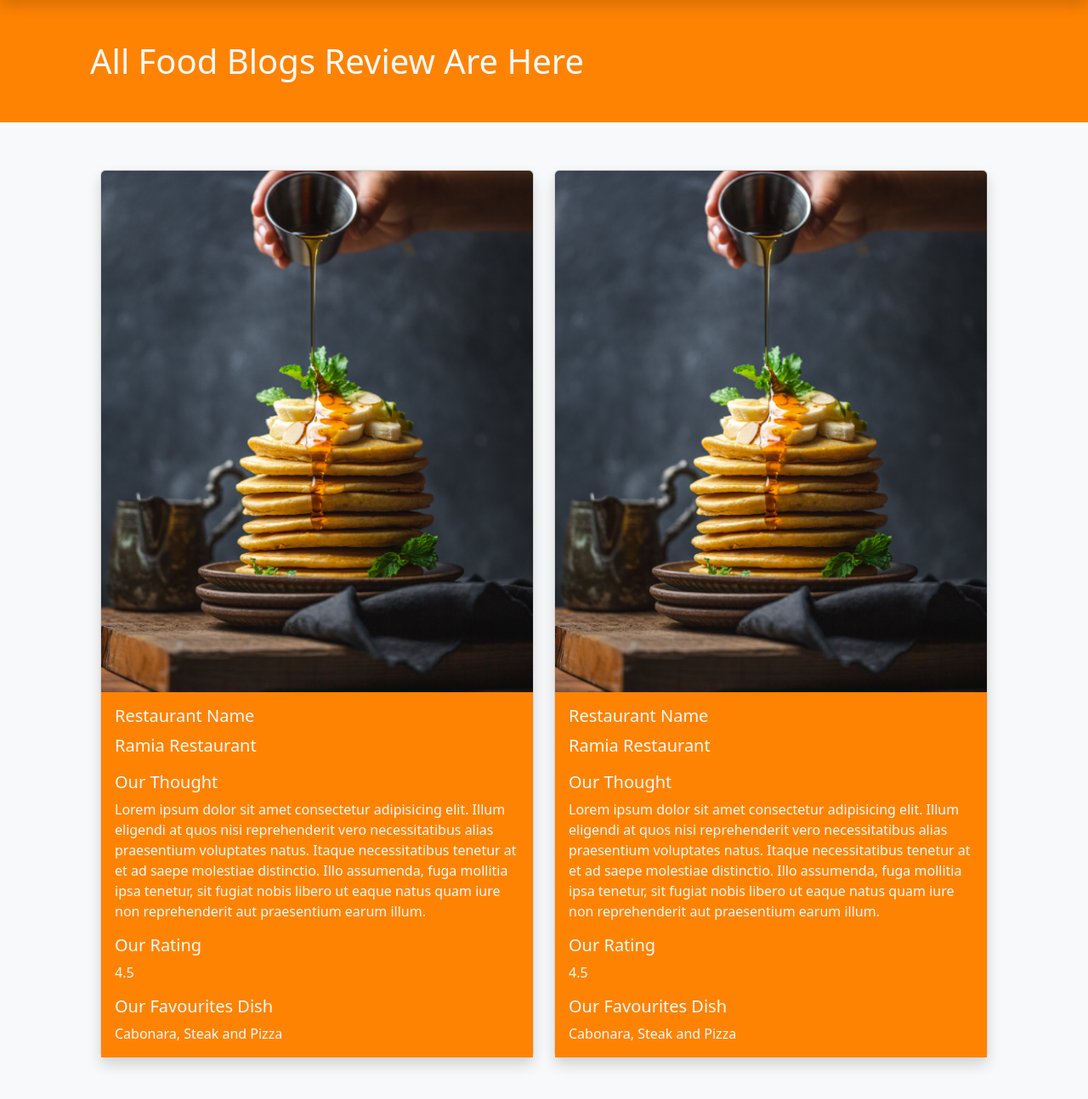
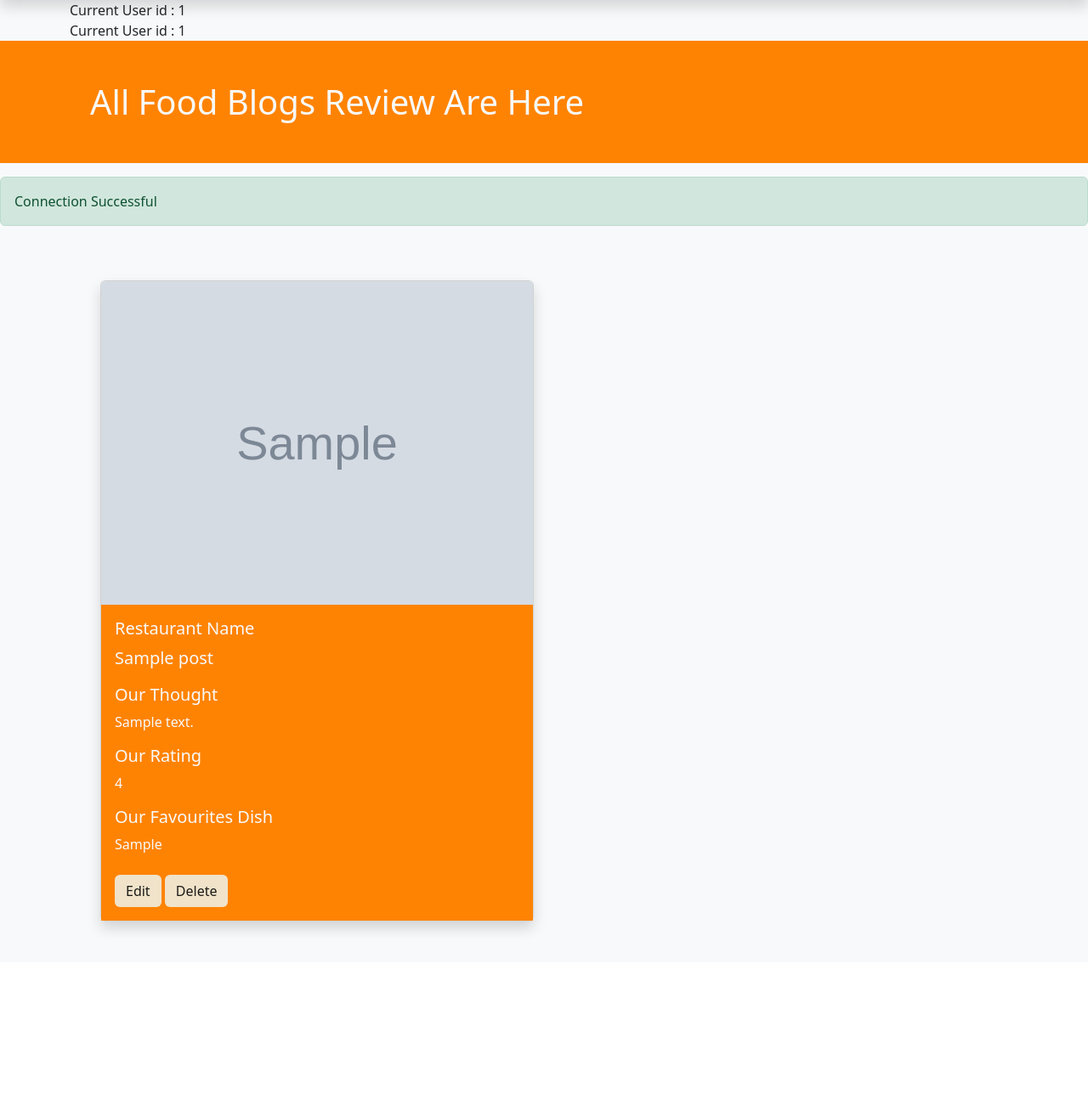
Before and after one commit to froyplus000/Jumblr_Food_Blog_Review, a PHP site: page /posts.php in a window 1280 px wide. Shown: the part 56-1350 px from the top of the page at 85% size. After the commit the page ends 1157 px from the top, so only its background shows below. Run offline with PHP 8.4, Linux system fonts and the light colour scheme; a user stored in the database is signed in; tables that the repository leaves empty hold one stand-in row (values such as "Sample post"); grey boxes marked "Sample" are stand-in pictures.

Commit message:
4.0 - Display Posts to user
New

- Display Posts to user in posts.php
- Only show Edit & Delete button of each post for Logged In User who create that post

NOTE

header.php
- Added Test display Current User 'userId' and 'userUid' (REMEMBER TO DELETE THIS LATER ON)

createpost.inc.php
- Save current userId to variable in order to use in SQL INSERT Query (Placeholder) -> $currentUserId

```diff
--- a/header.php
+++ b/header.php
@@ -9,7 +9,7 @@
     <!-- Bootstrap 5 CSS Link -->
     <link href="https://cdn.jsdelivr.net/npm/bootstrap@5.2.0/dist/css/bootstrap.min.css" rel="stylesheet" integrity="sha384-gH2yIJqKdNHPEq0n4Mqa/HGKIhSkIHeL5AyhkYV8i59U5AR6csBvApHHNl/vI1Bx" crossorigin="anonymous">
     <!-- Custom CSS link -->
-    <link rel="stylesheet" href="./css/style.css">
+    <link rel="stylesheet" href="./style.css">
 
     <title>Jumblr | Food Blog Review</title>
 
@@ -114,3 +114,23 @@
 
 
     <!-- END: NAVBAR -->
+
+
+  <div class="container">
+    <?php
+
+
+        //! Test Display current USER id
+
+        if(isset($_SESSION['userId'])){
+          echo "Current User id : " . $_SESSION['userId'] . "</br>";
+          echo "Current User id : " . $_SESSION['userUid'];
+        } else {
+          echo "Current User id : None";
+          echo "Current User Uid : None";
+        }
+
+
+    ?>
+
+  </div>
--- a/include/createpost.inc.php
+++ b/include/createpost.inc.php
@@ -10,6 +10,7 @@
     require './connect.inc.php';
 
     //? 4. Save POST data to variables
+    $currentUserId = $_SESSION['userId'];
     $restaurantName = $_POST['restaurantName'];
     $imageurl = $_POST['imageurl'];
     $comment = $_POST['comment'];
@@ -37,7 +38,7 @@
         } else {
 
             // Bind User data with statement and Escape string
-            mysqli_stmt_bind_param($statement, "isssds", $_SESSION['userId'], $restaurantName, $imageurl, $comment, $rating, $favouriteDish);
+            mysqli_stmt_bind_param($statement, "isssds", $currentUserId, $restaurantName, $imageurl, $comment, $rating, $favouriteDish);
 
             // Execute SQL statement with User data
             mysqli_stmt_execute($statement);
--- a/posts.php
+++ b/posts.php
@@ -1,11 +1,19 @@
 <?php require "./header.php"; ?>
 
+<!-- Heading -->
+<section class="secondarybg">
+    <div class="container text-start text-light">
+        <h1 class="pt-5 pb-5 p-4">All Food Blogs Review Are Here</h1>
+    </div>
+</section>
+
+<!-- Dynamic - Post successfully created - createpost.inc.php -->
 <?php
 
     if(isset($_GET['post']) == "success"){
         echo '
             <h1>
-                <div class="alert text-light rounded-pill text-center shadow errorbg mt-5" role="alert">
+                <div class="alert text-light rounded-pill text-center shadow errorbg" role="alert">
                     Post had been Created!
                 </div>
             </h1>
@@ -13,25 +21,111 @@
     }
 
 ?>
-<!-- Heading -->
-<section class="secondarybg">
-    <div class="container text-start text-light">
-        <h1 class="pt-5 pb-5 p-4">All Food Blogs Review Are Here</h1>
-    </div>
-</section>
+
+
+<!-- Query DB for all posts -->
+
+<?php
+    // Connect to DB
+    require "./include/connect.inc.php";
+    // Save SQL query to variable
+    $sql = "SELECT id, idUsers, restaurantName, imageurl, comment, rating, favouriteDish FROM posts";
+    // Run SQL Query and save to Variable
+    $result = mysqli_query($conn, $sql);
+
+?>
+
+
+
+
+
 
 <div class="container p-5">
+    <div class="row row-cols-1 row-cols-md-2 g-4">
+
+        <?php
+            // Check that rows are exist in DB, (if any data in DB) run code in this if statement
+            if(mysqli_num_rows($result) > 0){
+
+                // Declare output variable
+                $output = "";
+                    // while loop, convert result to an array and store in variable
+                    while($row = mysqli_fetch_assoc($result)) {
+                        // Join output cards together with .=
+                        $output .=
+                        '
+
+                                <div class="col">
+                                    <div class="card shadow text-light" id="'. $row['id'] .'">
+                                        <img src="./uploads/'. $row['imageurl'] .'" class="card-img-top post-image" alt="'. $row['restaurantName'] .'">
+                                        <div class="card-body">
+                                            <h5 class="card-title">Restaurant Name</h5>
+                                            <p class="card-text lead">'. $row['restaurantName'] .'</p>
+                                            <h5 class="card-title">Our Thought</h5>
+                                            <p class="card-text">
+                                                '. $row['comment'] .'
+                                            </p>
+                                            <h5 class="card-title"> Our Rating</h5>
+                                            <p class="card-text">'. $row['rating'] .'</p>
+                                            <h5 class="card-title">Our Favourites Dish</h5>
+                                            <p class="card-text">'. $row['favouriteDish'] .'</p>
+                                            ';
+
+
+                                            // Edit And Delete Button, Only visible if user are loggedin and userId match with idUsers in posts row data
+                                            if(isset($_SESSION['userId']) && $_SESSION['userId'] == $row['idUsers']){
+                                                $output .= '
+                                                <div class="admin-btn">
+                                                  <a href="editpost.php?id=' . $row['id'] . '" class="btn primarybtn mt-2">Edit</a>
+                                                  <a href="includes/deletepost.inc.php?id=' . $row['id'] . '" class="btn deletebtn mt-2">Delete</a>
+                                                </div>';
+                                            }
+
+
+
+                                        $output .=
+                                        '
+                                        </div>
+                                    </div>
+                                </div>
+
+
+                        ';
+
+                    }
+                        // echo out $output to user
+                        echo $output;
+
+
+            } else {
+                echo "0 Results";
+            }
+            // Close Connection
+            mysqli_close($conn);
+        ?>
+
+
+    </div>
+</div>
+
+
+
+
+
+
+
+<!-- <div class="container p-5">
 
     <div class="row row-cols-1 row-cols-md-2 g-4">
         <div class="col">
-            <div class="card shadow text-light">
-                <img src="./img/test.jpg" class="card-img-top" alt="image">
+            <div class="card shadow text-light" id="">
+                <img src="" class="card-img-top" alt="">
                 <div class="card-body">
                     <h5 class="card-title">Restaurant Name</h5>
                     <p class="card-text lead">Ramia Restaurant</p>
                     <h5 class="card-title">Our Thought</h5>
                     <p class="card-text">
-                        Lorem ipsum dolor sit amet consectetur adipisicing elit. Illum eligendi at quos nisi reprehenderit vero necessitatibus alias praesentium voluptates natus. Itaque necessitatibus tenetur at et ad saepe molestiae distinctio. Illo assumenda, fuga mollitia ipsa tenetur, sit fugiat nobis libero ut eaque natus quam iure non reprehenderit aut praesentium earum illum.
+                        comment
                     </p>
                     <h5 class="card-title"> Our Rating</h5>
                     <p class="card-text">4.5</p>
@@ -40,26 +134,10 @@
                 </div>
             </div>
         </div>
-        <div class="col">
-            <div class="card shadow text-light">
-                <img src="./img/test.jpg" class="card-img-top" alt="image">
-                <div class="card-body">
-                    <h5 class="card-title">Restaurant Name</h5>
-                    <p class="card-text lead">Ramia Restaurant</p>
-                    <h5 class="card-title">Our Thought</h5>
-                    <p class="card-text">
-                        Lorem ipsum dolor sit amet consectetur adipisicing elit. Illum eligendi at quos nisi reprehenderit vero necessitatibus alias praesentium voluptates natus. Itaque necessitatibus tenetur at et ad saepe molestiae distinctio. Illo assumenda, fuga mollitia ipsa tenetur, sit fugiat nobis libero ut eaque natus quam iure non reprehenderit aut praesentium earum illum.
-                    </p>
-                    <h5 class="card-title"> Our Rating</h5>
-                    <p class="card-text">4.5</p>
-                    <h5 class="card-title">Our Favourites Dish</h5>
-                    <p class="card-text">Cabonara, Steak and Pizza</p>
-                </div>
-            </div>
-        </div>
+
     </div>
 
-</div>
+</div> -->
 
 
 <?php require "./footer.php"?>
--- a/css/style.css
+++ b/style.css
@@ -71,6 +71,30 @@
     border: none;
 }
 
+.primarybtn{
+    background-color: var(--primarycolor);
+    /* box-shadow: 0.02rem 0.02rem 0.5rem var(--primarycolor); */
+    color: var(--forthcolor);
+}
+.primarybtn:hover{
+    background-color: var(--thirdcolor);
+    box-shadow: 0.02rem 0.02rem 0.5rem var(--primarycolor);
+    color: var(--lightcolor);
+    border: none;
+}
+
+.deletebtn{
+    background-color: var(--primarycolor);
+    /* box-shadow: 0.02rem 0.02rem 0.5rem var(--primarycolor); */
+    color: var(--forthcolor);
+}
+.deletebtn:hover{
+    background-color: var(--error);
+    box-shadow: 0.02rem 0.02rem 0.5rem var(--primarycolor);
+    color: var(--lightcolor);
+    border: none;
+}
+
 
 /* Text */
 .primarytext{
```
Also changed, not shown: 1 other file.
